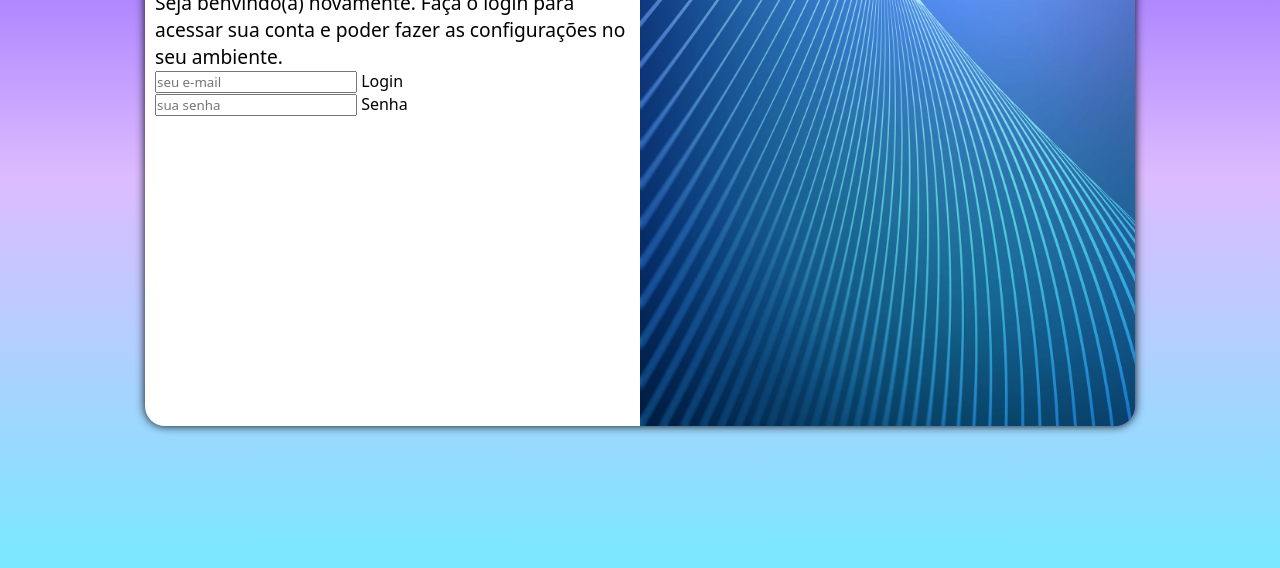
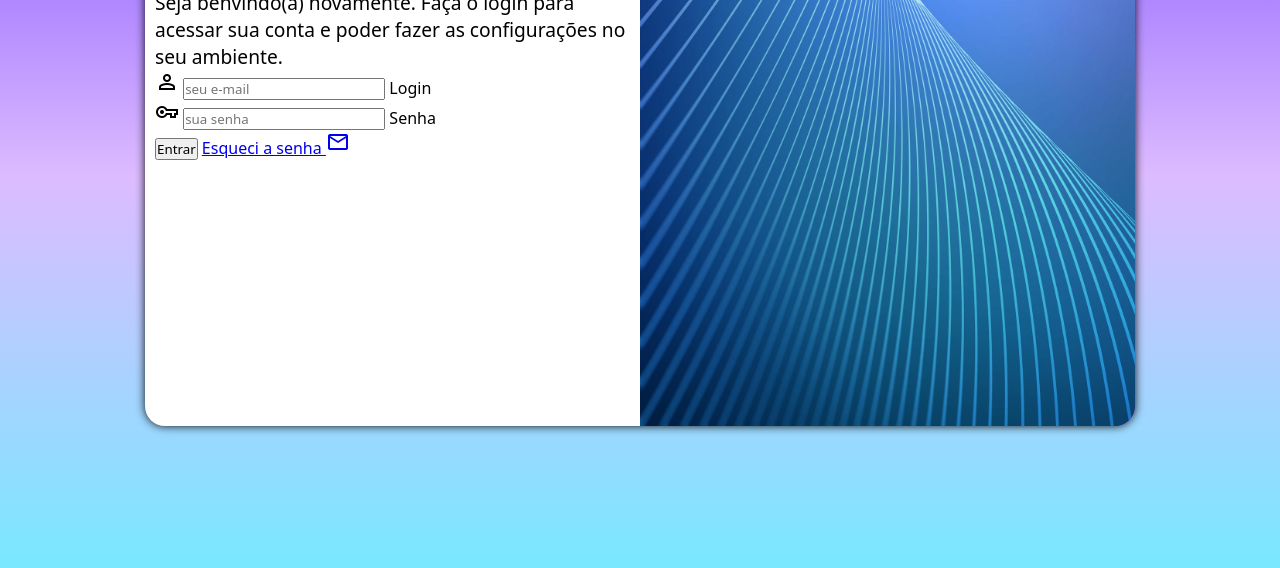
Before and after one commit to Marcelaboel/projeto-login, a plain HTML site: page index.html in a window 1280 px wide. Shown: the part 224-792 px from the top of the page. Drawn offline with nearby package versions, Linux system fonts and the light colour scheme.

Commit message:
adicionei o formulario

```diff
--- a/index.html
+++ b/index.html
@@ -4,7 +4,7 @@
     <meta charset="UTF-8">
     <meta name="viewport" content="width=device-width, initial-scale=1.0">
     <title>Login</title>
-   <link href="https://fonts.googleapis.com/icon?family=Material+Icons" rel="stylesheet">
+    <link rel="stylesheet" href="https://fonts.googleapis.com/css2?family=Material+Symbols+Outlined:opsz,wght,FILL,GRAD@20..48,100..700,0..1,-50..200" />
 
     <link rel="stylesheet" href="estilos/style.css">
     <link rel="stylesheet" href="estilos/media-query.css">
@@ -18,17 +18,28 @@
         <div id="formulario">
             <h1>Login</h1>
             <p>Seja benvindo(a) novamente. Faça o login para acessar sua conta e poder fazer as configurações no seu ambiente.</p>
-           <form action="login.php" method="post">
+           <form action="login.php" method="post" autocomplete="on">
             <div class="campo">
-
-             <input type="email" name="login" id="ilogin" placeholder="seu e-mail">
+           <span class="material-symbols-outlined">
+             person
+           </span>
+             <input type="email" name="login" id="ilogin" placeholder="seu e-mail" autocomplete="email" required maxlength="30">
              <label for="ilogin">Login</label>
             </div>
             <div class="campo">
-
-            <input type="password" name="senha" id="isenha" placeholder="sua senha">
+            <span class="material-symbols-outlined">
+              vpn_key
+            </span>
+            <input type="password" name="senha" id="isenha" placeholder="sua senha" autocomplete="current-password" required minlength="8" maxlength="20">
             <label for="isenha">Senha</label>
             </div>
+            <input type="submit" value="Entrar">
+            <a href="esqueci.html">
+             Esqueci a senha
+             <span class="material-symbols-outlined">
+                mail
+                </span>
+            </a>
            </form>
         </div>
      </section>
```
